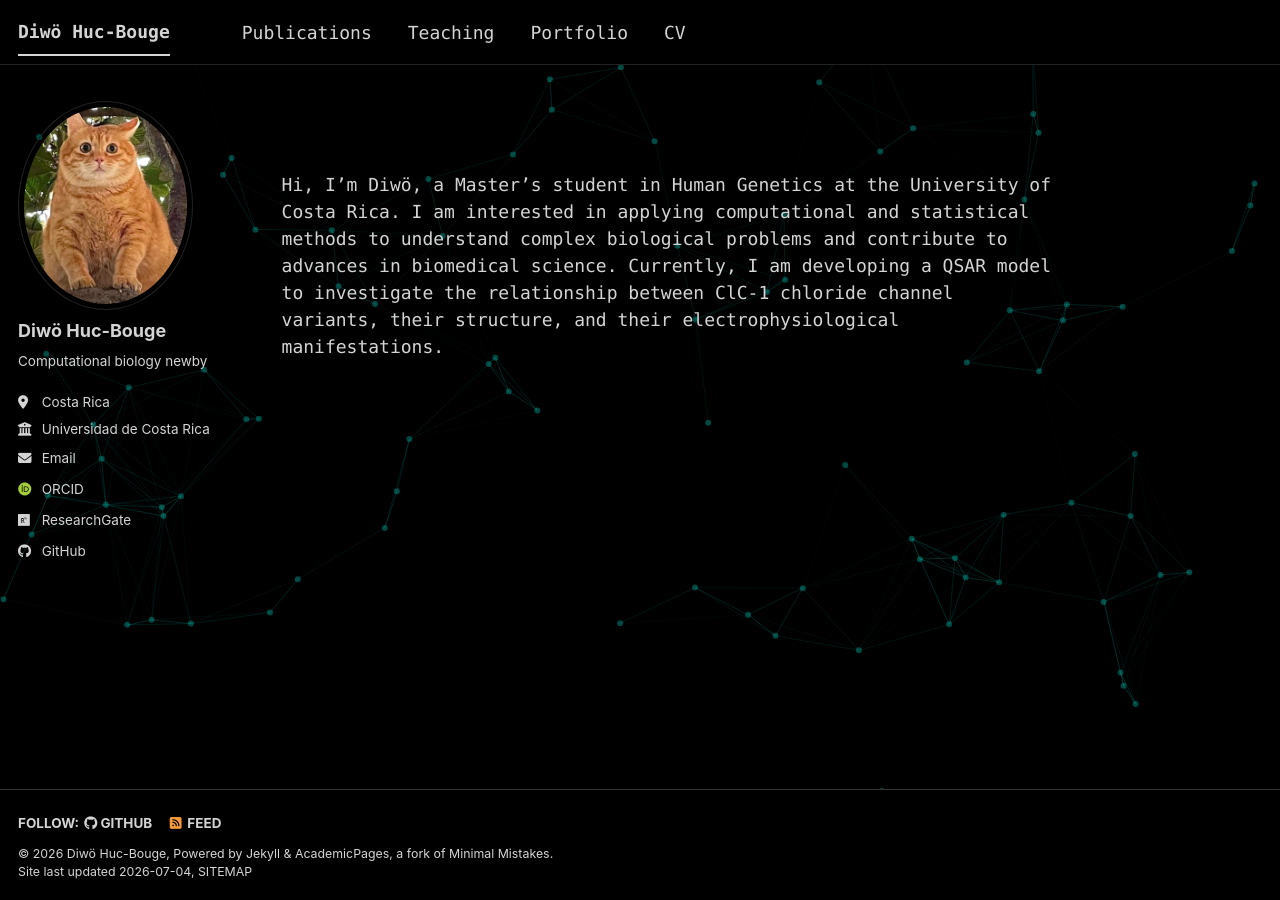
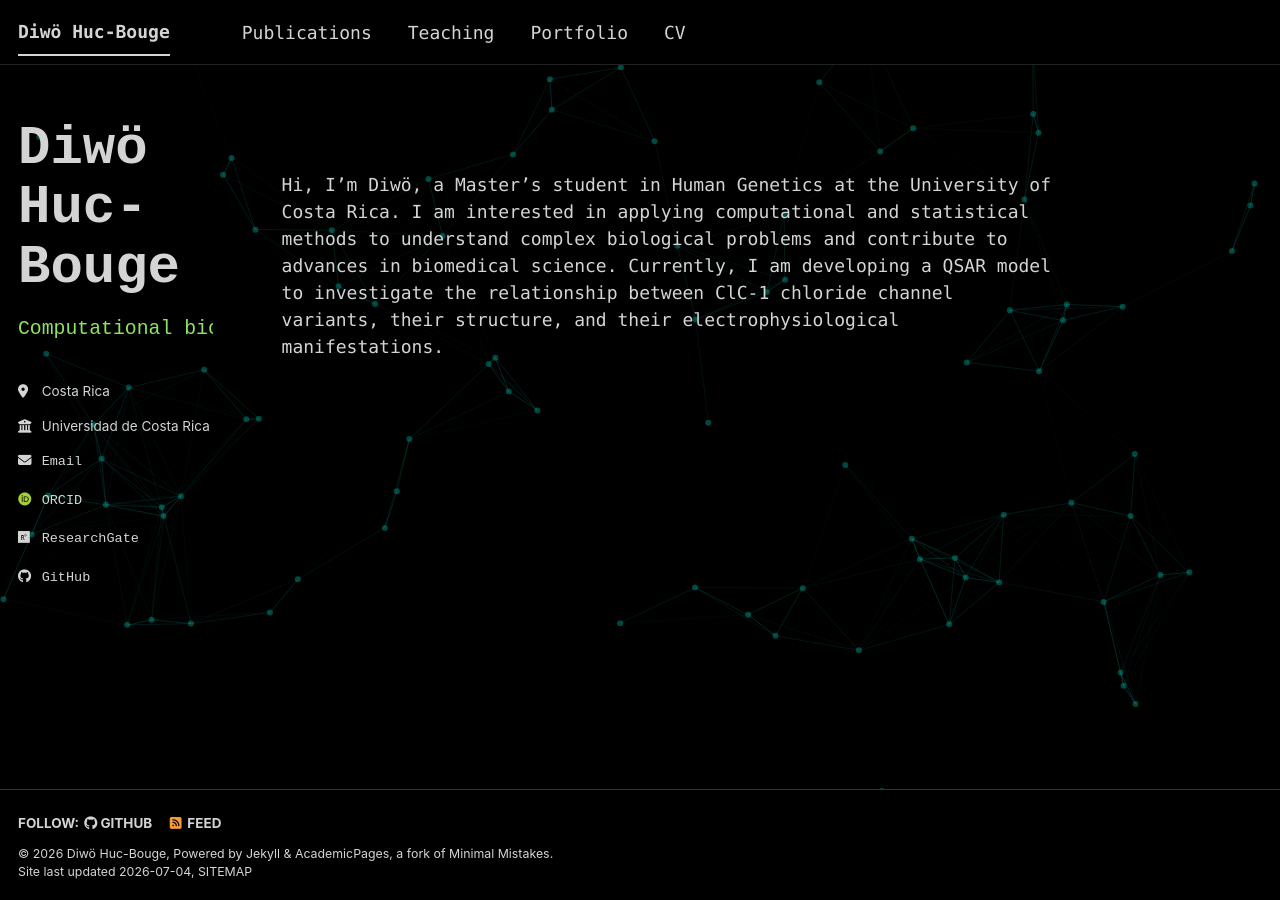
Before and after one commit to DiwoHuc/DiwoHuc.github.io, a Jekyll site: the page built from _pages/about.md, in a window 1280 px wide. Built offline with Jekyll 4.4.1, drawn with Linux system fonts in a browser that asks for light colours; some web fonts are replaced; a script bundle is joined from its source files by our own code; library files that are not in the unit come from our copies.

Commit message:
Implement terminal style for author sidebar
Add custom sidebar styles for terminal appearance.

```diff
--- a/assets/css/main.scss
+++ b/assets/css/main.scss
@@ -78,3 +78,76 @@ body {
 #main {
   padding-top: 70px;
 }
+
+/* ==========================================
+   CUSTOM SIDEBAR - TERMINAL STYLE
+   ========================================== */
+
+/* Ocultar avatar */
+.author__avatar {
+  display: none !important;
+}
+
+/* Contenedor */
+.author__content {
+  padding-top: 1rem;
+}
+
+/* Nombre */
+.sidebar .author__name {
+  font-family: "Courier New", monospace !important;
+  font-size: 3rem !important;
+  font-weight: 700 !important;
+  line-height: 1.1 !important;
+  margin-top: 0 !important;
+  margin-bottom: 1rem !important;
+}
+
+/* Bio */
+.author__bio {
+  font-family: "Courier New", monospace !important;
+  font-size: 1.1rem !important;
+  color: #8ee35f !important;
+
+  white-space: nowrap;
+  overflow: hidden;
+
+  border-right: 2px solid #8ee35f;
+
+  width: fit-content;
+
+  animation:
+    typing 3s steps(30, end),
+    blink 0.8s step-end infinite;
+}
+
+/* Enlaces */
+.author__urls {
+  margin-top: 2rem;
+}
+
+.author__urls li {
+  margin-bottom: 0.8rem;
+}
+
+.author__urls a {
+  font-family: "Courier New", monospace;
+}
+
+/* Cursor terminal */
+@keyframes blink {
+  50% {
+    border-color: transparent;
+  }
+}
+
+/* Escritura */
+@keyframes typing {
+  from {
+    max-width: 0;
+  }
+
+  to {
+    max-width: 100%;
+  }
+}
```
